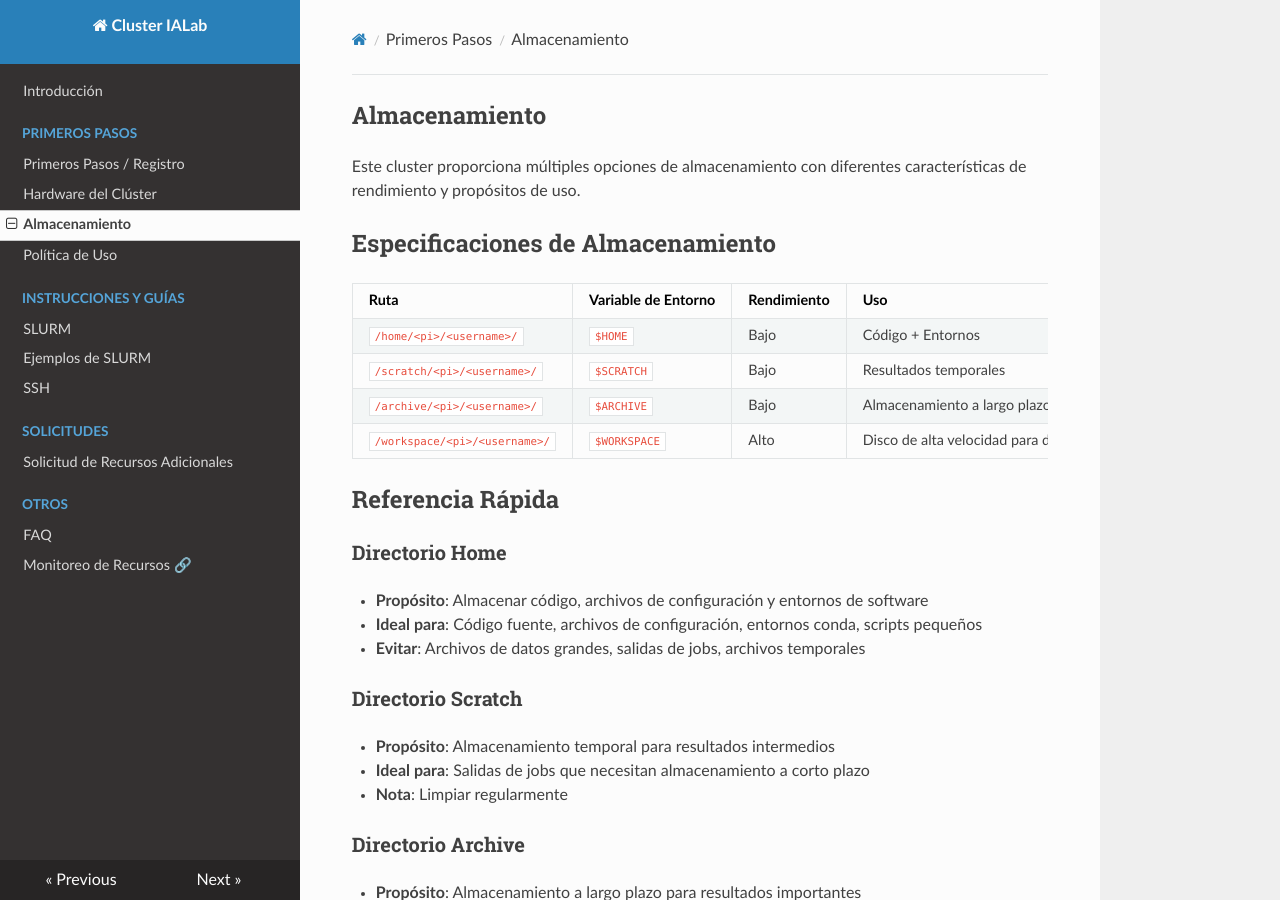
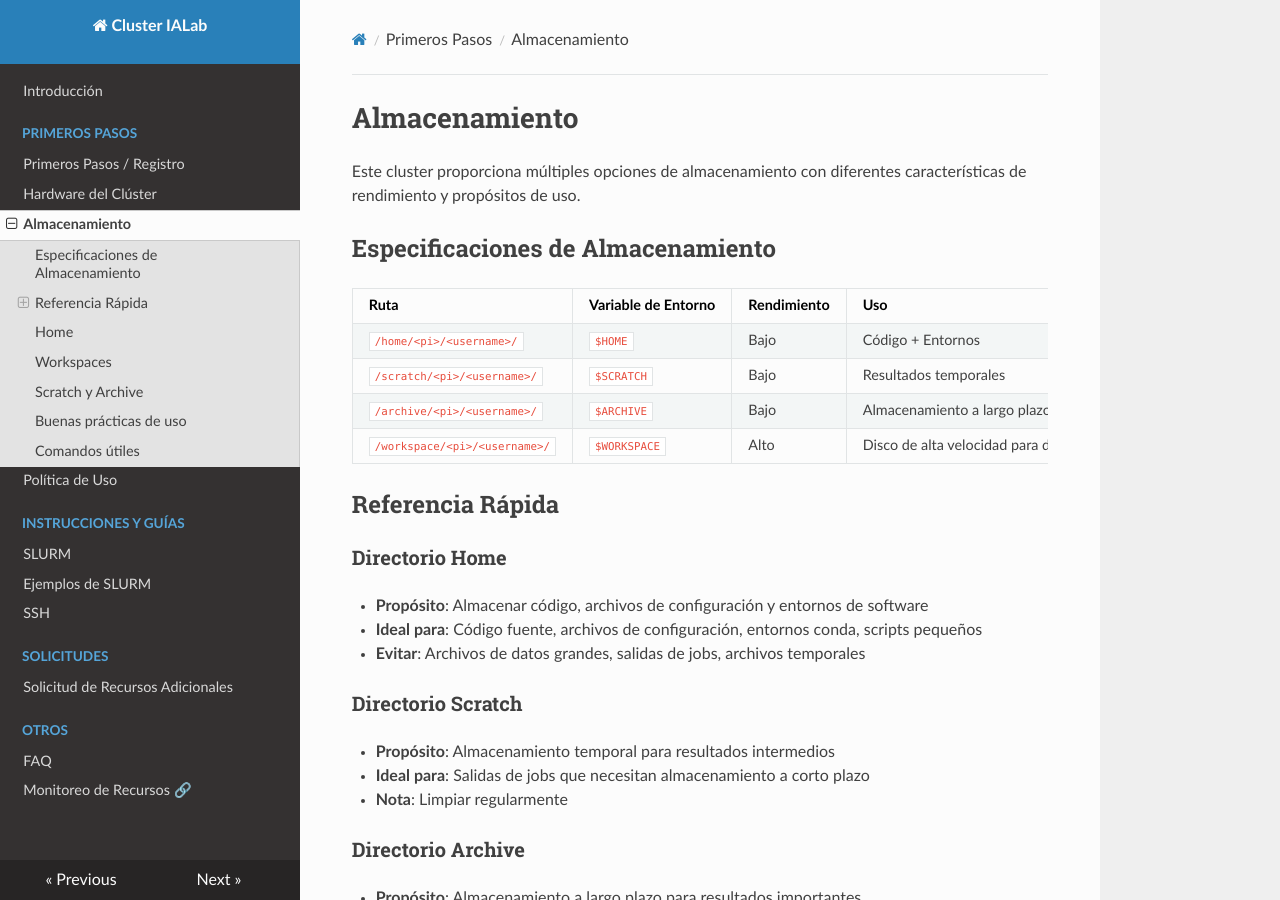
Before and after one commit to Sysadmins-CENIA/Cluster-IALab-Docs, an MkDocs documentation site: the page built from docs/storage.md, in a window 1280 px wide and 900 px high. Built offline with MkDocs 1.6.1, drawn with Linux system fonts in a browser that asks for light colours; nearby versions of some CDN libraries.

Commit message:
Fix broken links and small syntax issues

```diff
--- a/docs/storage.md
+++ b/docs/storage.md
@@ -1,4 +1,4 @@
-## Almacenamiento
+# Almacenamiento
 
 Este cluster proporciona múltiples opciones de almacenamiento con diferentes características de rendimiento y propósitos de uso.
 
```
Also changed, not shown: docs/hardware.md (+1 -1 lines), docs/slurm.md (+1 -1 lines), docs/usage_policy.md (+1 -1 lines).
